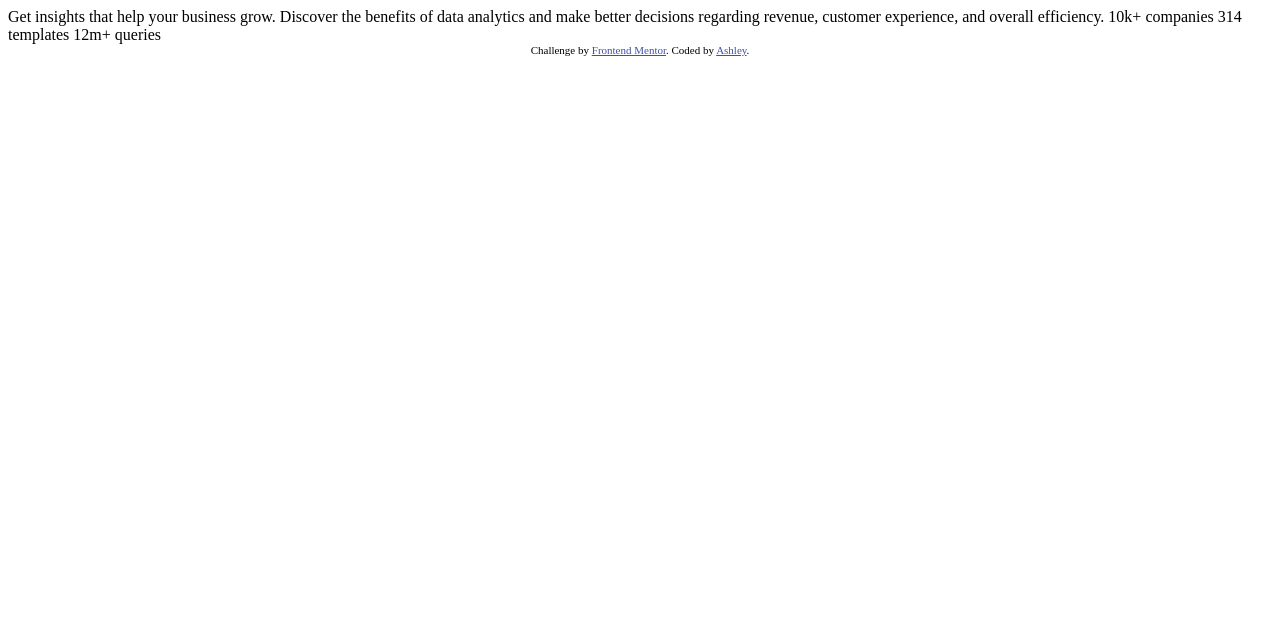
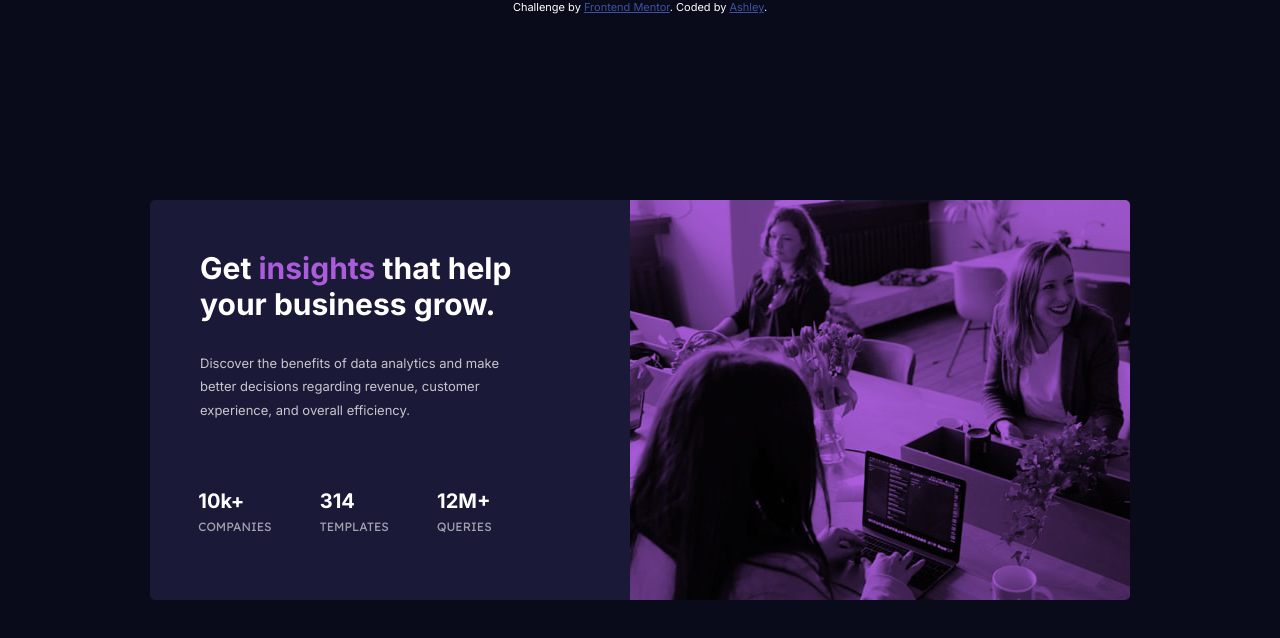
Before and after one commit to AshashashR/stats-preview-card-component-challenge-hub, a plain HTML site: page index.html in a window 1280 px wide. Drawn offline with Linux system fonts and the light colour scheme.

Commit message:
second commit css done

```diff
--- a/index.html
+++ b/index.html
@@ -1,28 +1,56 @@
 <!DOCTYPE html>
 <html lang="en">
+
 <head>
   <meta charset="UTF-8">
-  <meta name="viewport" content="width=device-width, initial-scale=1.0"> <!-- displays site properly based on user's device -->
+  <meta name="viewport" content="width=device-width, initial-scale=1.0">
+  <!-- displays site properly based on user's device -->
+  <link rel="icon" type="image/png" sizes="32x32" href="./images/favicon-32x32.png">
+  <link rel="preconnect" href="https://fonts.googleapis.com">
+  <link rel="preconnect" href="https://fonts.gstatic.com" crossorigin>
+  <link href="https://fonts.googleapis.com/css2?family=Inter:wght@400;700&display=swap" rel="stylesheet">
+  <link href="https://fonts.googleapis.com/css2?family=Inter&display=swap" rel="stylesheet">
+  <link href="https://fonts.googleapis.com/css2?family=Lexend+Deca&display=swap" rel="stylesheet">
   <link rel="stylesheet" href="styles.css">
-  <link rel="icon" type="image/png" sizes="32x32" href="./images/favicon-32x32.png">
 
-  <title>Frontend Mentor | Stats preview card component</title>
+  <title>Ashley Rakotoson | Stats preview card component</title>
 
 </head>
+
 <body>
+  <main>
+    <div class="container">
+      <div class="insights">
+        <h1>Get <accent>insights</accent> that help your business grow.</h1>
+        <p>Discover the benefits of data analytics and make better decisions regarding revenue, customer
+          experience, and overall efficiency.</p>
+      </div>
 
-  Get insights that help your business grow.
+      <div class="stats">
+        <div>
+          <h2>10k+</h2>
+          <p>companies</p>
+        </div>
+        <div>
+          <h2>314</h2>
+          <p>templates</p>
+        </div>
+        <div>
+          <h2>12M+</h2>
+          <p>queries</p>
+        </div>
+      </div>
 
-  Discover the benefits of data analytics and make better decisions regarding revenue, customer
-  experience, and overall efficiency.
+      <div class="illustration">
+      </div>
 
-  10k+ companies
-  314 templates
-  12m+ queries
+    </div>
 
-  <div class="attribution">
-    Challenge by <a href="https://www.frontendmentor.io?ref=challenge" target="_blank">Frontend Mentor</a>.
-    Coded by <a href="#">Ashley</a>.
-  </div>
+    <div class="attribution">
+      Challenge by <a href="https://www.frontendmentor.io?ref=challenge" target="_blank">Frontend Mentor</a>.
+      Coded by <a href="#" target="_blank">Ashley</a>.
+    </div>
+  </main>
 </body>
+
 </html>
--- a/styles.css
+++ b/styles.css
@@ -1,8 +1,120 @@
+* {
+    margin:0;
+    padding: 0;
+    box-sizing: border-box;
+}
+
+html {
+    box-sizing: border-box;
+    font-size: 100%;
+}
+
+:root {
+    --very-dark-blue: hsl(233, 47%, 7%);
+    --dark-desaturated-blue: hsl(244, 38%, 16%);
+    --soft-violet: hsl(277, 64%, 61%);
+    --white: hsl(0, 0%, 100%);
+    --slightly-transparent-white: hsla(0, 0%, 100%, 0.75);
+    --slightly-transparent-white: hsla(0, 0%, 100%, 0.6);
+}
+
+body {
+    font-size: 15px;
+    font-family: 'Inter', 'Lexend Deca', sans-serif;
+    background-color: var(--very-dark-blue);
+    min-height: 100vh;
+    min-width: 100vw;
+}
+
+.container {
+    position: absolute;
+    top: 50%;
+    left: 50%;
+    transform: translate(-50%, -50%);
+    background-color: var(--dark-desaturated-blue);
+    min-width: 950px;
+    min-height: 400px;
+    border-radius: 5px;
+    display: grid;
+    grid-template: repeat(2, 1fr);
+}
+
+.insights {
+    grid-column: 1 / 2;
+    grid-row: 1;
+    width: 480px;
+    padding: 50px;
+    padding-bottom: 0;
+}
+
+.insights h1 {
+    color: var(--white);
+    font-family: 'Inter', sans-serif;
+    font-size: 30px;
+    font-weight: 700;
+    padding-bottom: 30px;
+    text-align: left;
+}
+.insights accent {
+    color: var(--soft-violet);
+}
+
+.insights p {
+    color: hsla(0, 0%, 100%, 0.75);
+    text-align: left;
+    font-size: 13px;
+    font-weight: 400;
+    line-height: 1.8;
+    font-family: 'Inter', sans-serif;
+    padding-right: 50px;
+}
+
+.stats {
+    grid-column: 1;
+    grid-row: 2 / 2;
+    display: flex;
+    flex-direction: row;
+    justify-content: space-evenly;
+    padding-right: 90px;
+}
+
+.stats h2 {
+    color: white;
+    font-family: 'Inter', sans-serif;
+    font-size: 20px;
+    line-height: 1.6;
+}
+
+.stats p {
+    color: hsla(0, 0%, 100%, 0.6);
+    text-transform: uppercase;
+    font-family: 'Lexend Deca', sans-serif;
+    font-size: 12px;
+    line-height: 1.6;
+}
+
+.illustration {
+    grid-column: 2;
+    grid-row: 1 / 3;
+    background: url(/images/image-header-desktop.jpg) no-repeat;
+    background-color: var(--soft-violet);
+    background-blend-mode: multiply;
+    width: 500px;
+    border-radius: 0 5px 5px 0;
+}
+
 .attribution {
+    position: relative;
+    justify-content: center;
     font-size: 11px;
     text-align: center;
+    color: white;
 }
 
 .attribution a {
     color: hsl(228, 45%, 44%);
 }
+
+@media only screen and (max-width:425px) {
+
+}
```
Also changed, not shown: 1 other file.
